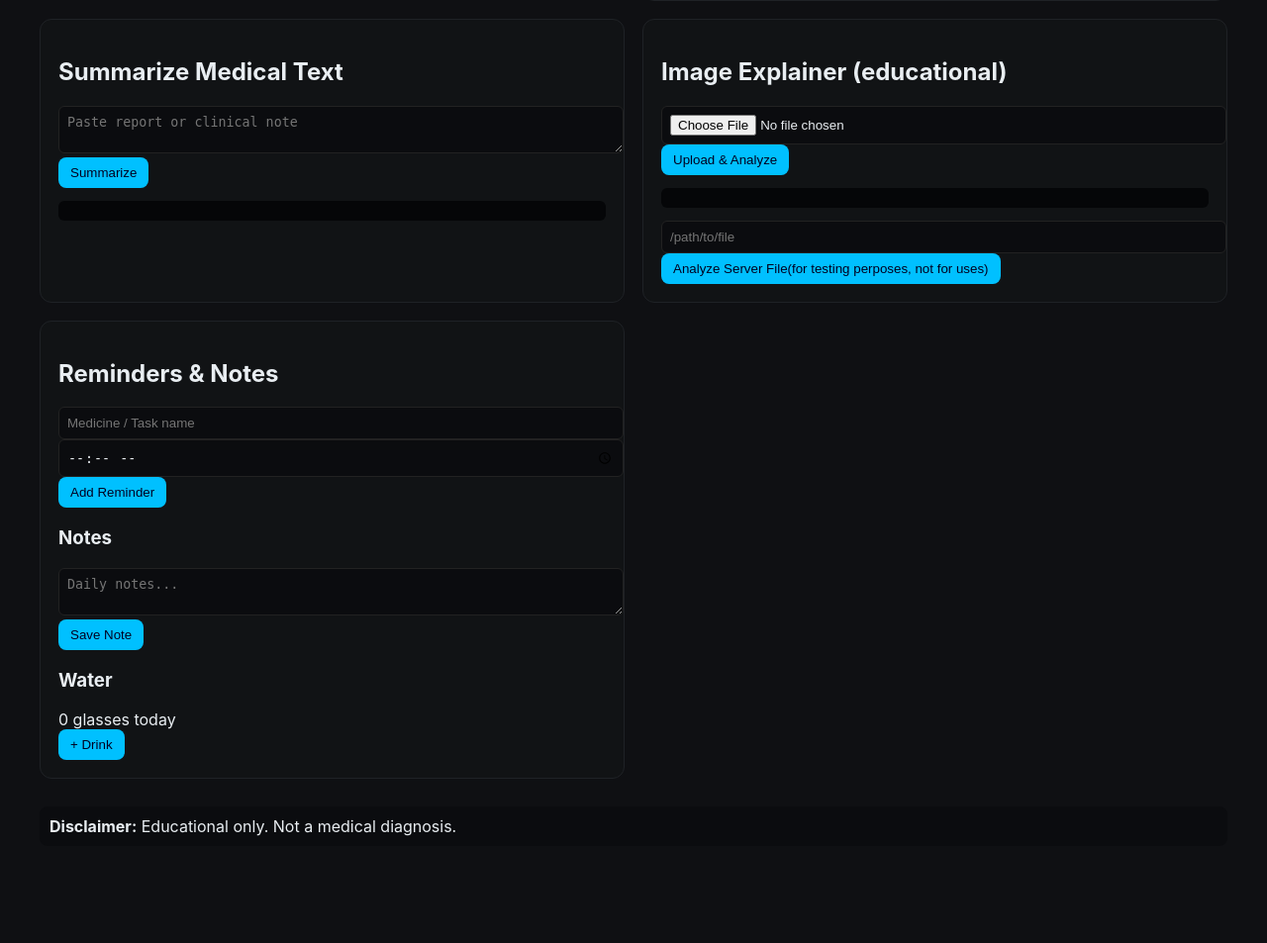
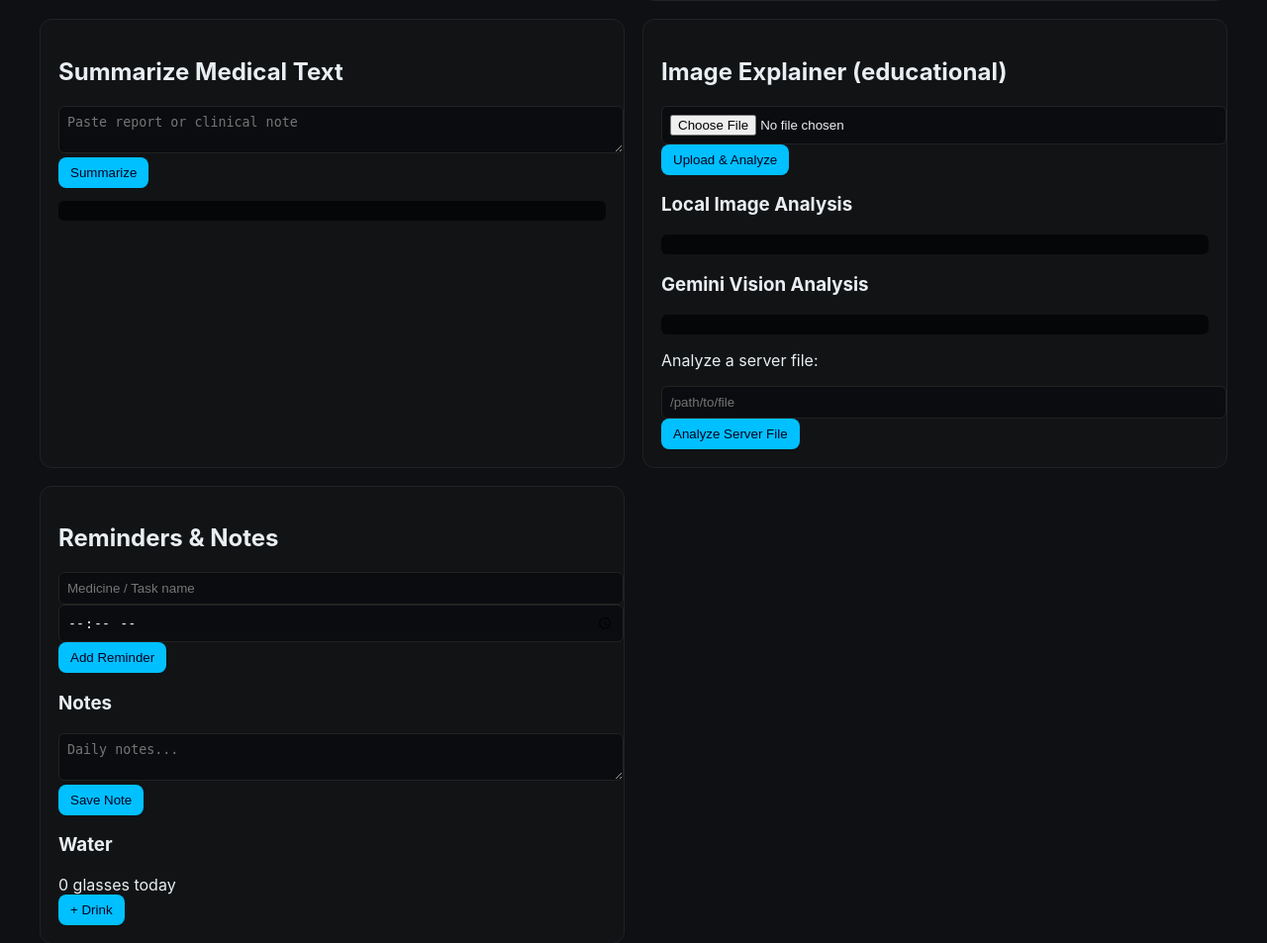
Before and after one commit to s-ajay-2010/Medibot-Web, a Flask app: page / in a window 1280 px wide. Shown: the part 255-1208 px from the top of the page at 99% size. Before the commit the page ends 1100 px from the top, so only its background shows below. Run offline with Flask 2, Linux system fonts and the light colour scheme; data that the repository does not hold is empty.

Commit message:
Image analyzer change

```diff
--- a/app.py
+++ b/app.py
@@ -160,6 +160,15 @@ def image_describe(path):
         "Not a diagnosis."
     )
 
+def safe_image_prompt():
+    return (
+        "You are Medibot, an educational health assistant. "
+        "You can describe what is visually present in the image in SIMPLE, non-expert terms. "
+        "You MUST NOT diagnose any disease, condition, or medical problem. "
+        "Only describe visible patterns like redness, swelling, marks, shapes, shadows, objects, etc. "
+        "If something looks unusual, say it *may appear unusual*, not that it *is* a disease. "
+        "Always end by telling the user to consult a doctor for proper medical interpretation.\n\n"
+    )
 
 @app.route("/")
 def index():
@@ -190,12 +199,33 @@ def api_summarize():
 @app.route("/api/upload_image", methods=["POST"])
 def api_upload_image():
     if "image" not in request.files:
-        return jsonify({"error":"no file"}), 400
+        return jsonify({"error": "no file"}), 400
+
     f = request.files["image"]
     name = secure_filename(f.filename)
-    target = os.path.join(app.config["UPLOAD_FOLDER"], name)
-    f.save(target)
-    return jsonify({"description": image_describe(target)})
+    path = os.path.join(app.config["UPLOAD_FOLDER"], name)
+    f.save(path)
+
+    # 1. Local OpenCV analysis
+    local_desc = image_describe(path)
+
+    # 2. Gemini Vision analysis (if enabled)
+    gem_desc = None
+    if USE_GEMINI:
+        try:
+            gem_desc = gemini_generate(
+                safe_prefix()
+                + "Explain this image in simple educational terms. No diagnosis."
+            )
+        except Exception as e:
+            gem_desc = f"Gemini error: {e}"
+
+    return jsonify({
+        "local_description": local_desc,
+        "gemini_description": gem_desc
+    })
+
+
 
 @app.route("/api/analyze_local", methods=["POST"])
 def api_analyze_local():
--- a/static/app.js
+++ b/static/app.js
@@ -32,20 +32,44 @@ document.getElementById('btnSumm').onclick = async ()=>{
 
 document.getElementById('btnUpload').onclick = async ()=>{
   const f = document.getElementById('imageFile').files[0];
-  if(!f) return alert('Choose image');
+  if (!f) return alert("Choose image first");
+
   const fd = new FormData();
-  fd.append('image', f);
-  const res = await fetch('/api/upload_image', {method:'POST', body: fd});
+  fd.append("image", f);
+
+  const res = await fetch("/api/upload_image", {
+    method: "POST",
+    body: fd
+  });
+
   const j = await res.json();
-  document.getElementById('imgOut').innerText = j.description || JSON.stringify(j);
+
+  document.getElementById("localOut").innerText =
+    j.local_description || "No local analysis";
+
+  document.getElementById("geminiOut").innerText =
+    j.gemini_description || "No Gemini output";
 };
+
+
 
 document.getElementById('btnAnalyzeLocal').onclick = async ()=>{
   const path = document.getElementById('localPath').value.trim();
-  if(!path) return alert('enter path');
-  const r = await postJSON(API('analyze_local'), {path});
-  document.getElementById('imgOut').innerText = r.description || JSON.stringify(r);
+  if (!path) return alert("Enter path");
+
+  const r = await fetch('/api/analyze_local', {
+    method: 'POST',
+    headers: {'Content-Type': 'application/json'},
+    body: JSON.stringify({path})
+  });
+  const j = await r.json();
+
+  document.getElementById("localOut").innerText =
+    j.local_description || "N/A";
+  document.getElementById("geminiOut").innerText =
+    j.gemini_description || "N/A";
 };
+
 
 
 document.getElementById('btnAddRem').onclick = async ()=>{
--- a/templates/index.html
+++ b/templates/index.html
@@ -39,15 +39,23 @@
       <pre id="summOut" class="result"></pre>
     </section>
 
-    <section class="card">
-      <h2>Image Explainer (educational)</h2>
-      <input type="file" id="imageFile" accept="image/*">
-      <button id="btnUpload">Upload & Analyze</button>
-      <pre id="imgOut" class="result"></pre>
+  <section class="card">
+   <h2>Image Explainer (educational)</h2>
 
-      <input id="localpath" placeholder="/path/to/file" value="" />
-      <button id="btnAnalyzeLocal">Analyze Server File(for testing perposes, not for uses)</button>
-    </section>
+   <input type="file" id="imageFile">
+   <button id="btnUpload">Upload & Analyze</button>
+
+   <h3>Local Image Analysis</h3>
+   <pre id="localOut" class="result"></pre>
+
+   <h3>Gemini Vision Analysis</h3>
+   <pre id="geminiOut" class="result"></pre>
+
+   <p>Analyze a server file:</p>
+   <input id="localPath" placeholder="/path/to/file" />
+   <button id="btnAnalyzeLocal">Analyze Server File</button>
+  </section>
+
 
     <section class="card">
       <h2>Reminders & Notes</h2>
```
